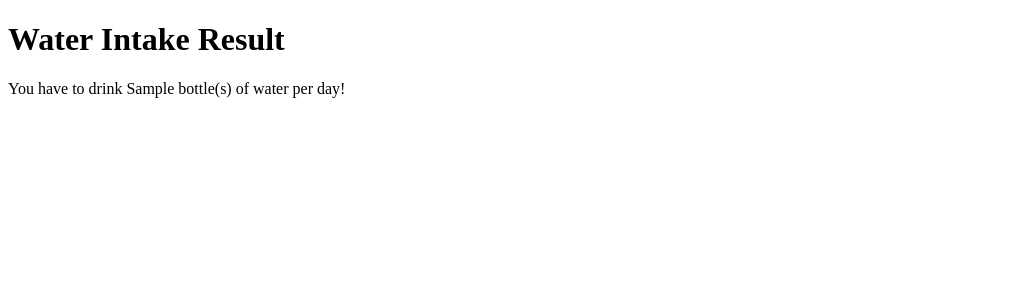
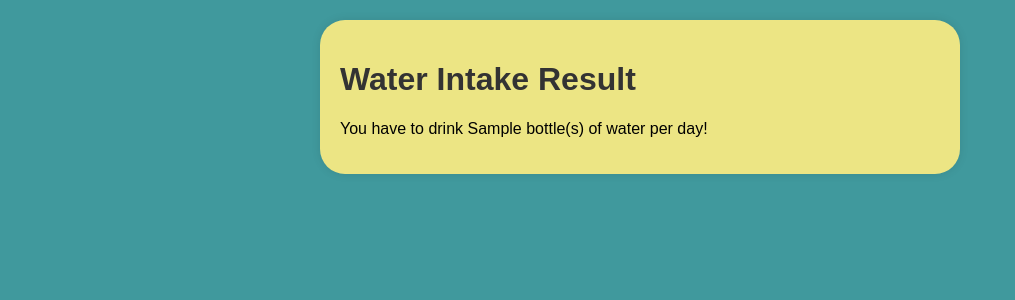
Before and after one commit to chiehyuc/Multi-Function-Web-Application, a Flask app: template templates/water_intake_result.html in a window 1280 px wide. Shown: the top 300 px of the page, without its empty margins (0-1015 px from the left). Run offline with Flask 3, Linux system fonts and the light colour scheme; the template is opened without the code that fills it: most values are stand-ins (such as "Sample title", 1, 10 or a date in 2020).

Commit message:
added css file

```diff
--- a/app.py
+++ b/app.py
@@ -128,4 +128,5 @@ def check_blood_pressure_result():
 
 
 if __name__ == '__main__':
-    app.run(host='0.0.0.0', port = '8080', debug=True)
+    # app.run(host='0.0.0.0', port = '8080', debug=True)
+    app.run(debug=True)
--- /dev/null
+++ b/static/styles.css
@@ -0,0 +1,62 @@
+/* static/styles.css */
+
+body {
+    font-family: Arial, sans-serif;
+    background-color: #40999d;
+    margin: 0;
+    padding: 0;
+}
+
+h1 {
+    color: #333;
+}
+
+.container {
+    max-width: 600px;
+    margin: 20px auto;
+    padding: 20px;
+    background-color: #ece584;
+    border-radius: 25px;
+    box-shadow: 0 0 10px rgba(0, 0, 0, 0.1);
+}
+
+form {
+    margin-top: 20px;
+}
+
+label {
+    display: block;
+    margin-bottom: 5px;
+}
+
+input[type="text"],
+select {
+    width: 100%;
+    padding: 10px;
+    margin-bottom: 10px;
+    border: 1px solid #ccc;
+    border-radius: 25px;
+    box-sizing: border-box;
+}
+
+button {
+    padding: 10px 20px;
+    background-color: #007bff;
+    color: #fff;
+    border: none;
+    border-radius: 5px;
+    cursor: pointer;
+}
+
+button:hover {
+    background-color: #0056b3;
+}
+
+p.error {
+    color: red;
+    margin-top: 10px;
+}
+
+p.result {
+    margin-top: 20px;
+}
--- a/templates/bmi_result.html
+++ b/templates/bmi_result.html
@@ -4,10 +4,13 @@
     <meta charset="UTF-8">
     <meta name="viewport" content="width=device-width, initial-scale=1.0">
     <title>BMI Result</title>
+    <link rel="stylesheet" href="{{ url_for('static', filename='styles.css') }}">
 </head>
 <body>
+    <div class="container">
     <h1>BMI Result</h1>
     <p>Your BMI is: {{ bmi }}</p>
     <p>To achieve a healthy BMI, you need to maintain a weight between {{ min_target_weight }} kg and {{ max_target_weight }} kg.</p>
+    </div>
 </body>
 </html>
--- a/templates/water_intake_result.html
+++ b/templates/water_intake_result.html
@@ -4,9 +4,13 @@
     <meta charset="UTF-8">
     <meta name="viewport" content="width=device-width, initial-scale=1.0">
     <title>Water Intake Calculation Result</title>
+    <link rel="stylesheet" href="{{ url_for('static', filename='styles.css') }}">
 </head>
 <body>
-    <h1>Water Intake Result</h1>
-    <p>You have to drink {{water_intake}}  bottle(s) of water per day!</p>
+    <div class="container">
+        <h1>Water Intake Result</h1>
+        <p>You have to drink {{water_intake}}  bottle(s) of water per day!</p>
+    </div>
+
 </body>
 </html>
```
Also changed, not shown: templates/blood_pressure_result.html (+6 -2 lines).
